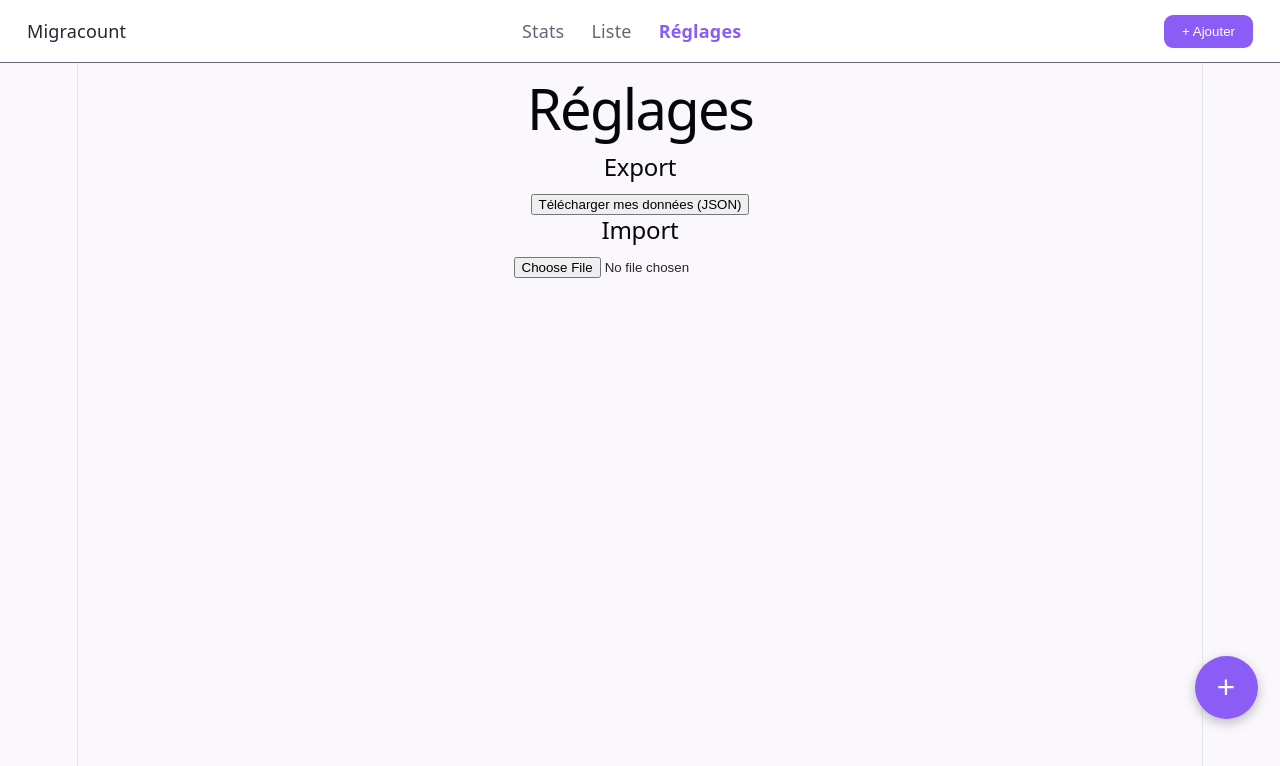
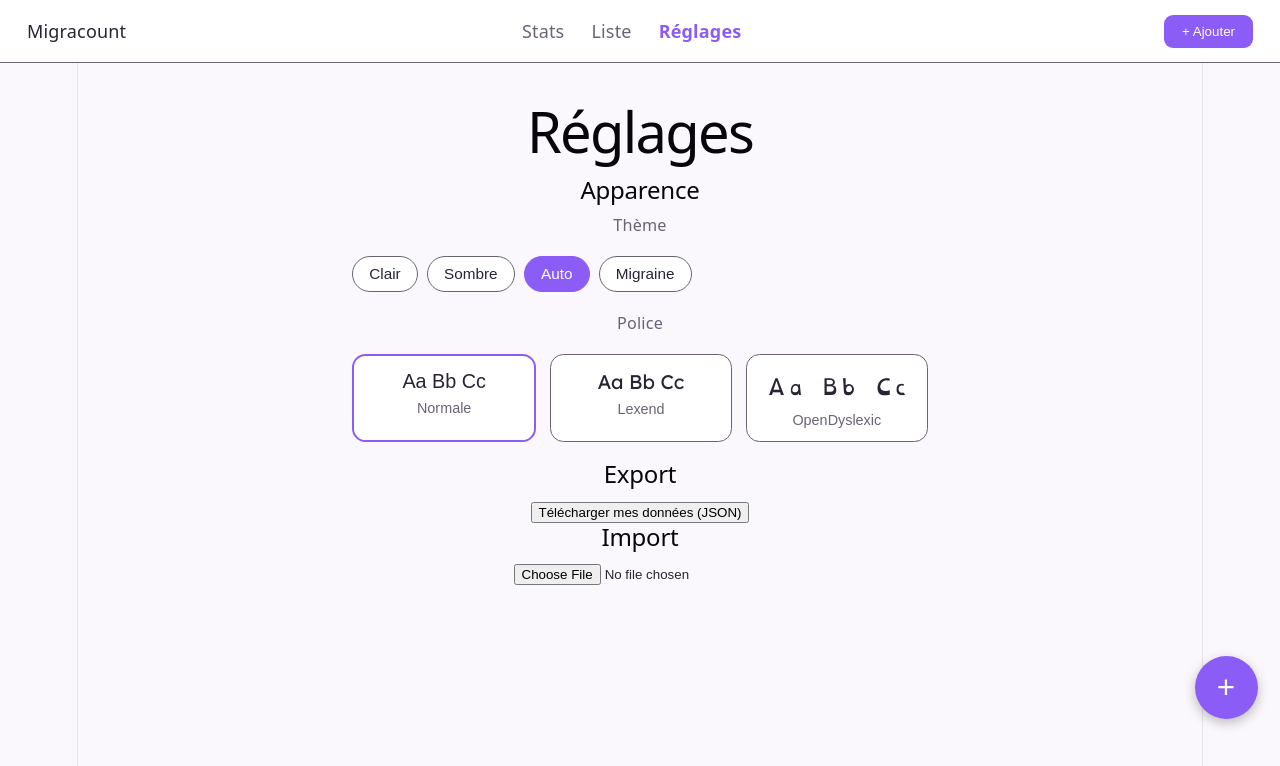
Before and after one commit to aifedespaix/migranicount, a Vue app: page /settings in a window 1280 px wide. Shown: the top 766 px of the page. Built offline with nearby package versions, Linux system fonts and the light colour scheme.

Commit message:
feat: add Apparence section to Settings with theme and font pills

```diff
--- a/src/views/SettingsView.vue
+++ b/src/views/SettingsView.vue
@@ -1,6 +1,78 @@
 <template>
   <div class="settings-view">
     <h1>Réglages</h1>
+
+    <section>
+      <h2>Apparence</h2>
+
+      <p class="field-label">Thème</p>
+      <div class="pill-group">
+        <button
+          type="button"
+          class="pill-btn"
+          :class="{ active: settings.theme === 'light' }"
+          @click="settings.setTheme('light')"
+        >
+          Clair
+        </button>
+        <button
+          type="button"
+          class="pill-btn"
+          :class="{ active: settings.theme === 'dark' }"
+          @click="settings.setTheme('dark')"
+        >
+          Sombre
+        </button>
+        <button
+          type="button"
+          class="pill-btn"
+          :class="{ active: settings.theme === 'auto' }"
+          @click="settings.setTheme('auto')"
+        >
+          Auto
+        </button>
+        <button
+          type="button"
+          class="pill-btn"
+          :class="{ active: settings.theme === 'migraine' }"
+          @click="settings.setTheme('migraine')"
+        >
+          Migraine
+        </button>
+      </div>
+
+      <p class="field-label">Police</p>
+      <div class="font-options">
+        <button
+          type="button"
+          class="font-option"
+          :class="{ active: settings.dyslexicFont === 'none' }"
+          @click="settings.setDyslexicFont('none')"
+        >
+          <span class="font-preview">Aa Bb Cc</span>
+          <span class="font-option-label">Normale</span>
+        </button>
+        <button
+          type="button"
+          class="font-option"
+          :class="{ active: settings.dyslexicFont === 'lexend' }"
+          @click="settings.setDyslexicFont('lexend')"
+        >
+          <span class="font-preview" style="font-family: 'Lexend', sans-serif">Aa Bb Cc</span>
+          <span class="font-option-label">Lexend</span>
+        </button>
+        <button
+          type="button"
+          class="font-option"
+          :class="{ active: settings.dyslexicFont === 'opendyslexic' }"
+          @click="settings.setDyslexicFont('opendyslexic')"
+        >
+          <span class="font-preview" style="font-family: 'OpenDyslexic', sans-serif">Aa Bb Cc</span>
+          <span class="font-option-label">OpenDyslexic</span>
+        </button>
+      </div>
+    </section>
+
     <section>
       <h2>Export</h2>
       <button @click="doExport">Télécharger mes données (JSON)</button>
@@ -20,7 +92,9 @@
 <script setup lang="ts">
 import { ref } from 'vue'
 import { exportAll, importAll } from '../storage/migraineRepository'
+import { useSettingsStore } from '../stores/settings'
 
+const settings = useSettingsStore()
 const confirming = ref(false)
 const pendingJson = ref<string | null>(null)
 
@@ -52,3 +126,42 @@ function confirmImport() {
   location.reload()
 }
 </script>
+
+<style scoped>
+.settings-view {
+  padding: 1.25rem 1.5rem;
+  max-width: 32rem;
+  margin: 0 auto;
+}
+.font-options {
+  display: flex;
+  gap: 0.75rem;
+  flex-wrap: wrap;
+  margin-bottom: 1rem;
+}
+.font-option {
+  flex: 1;
+  min-width: 7rem;
+  display: flex;
+  flex-direction: column;
+  align-items: center;
+  gap: 0.4rem;
+  padding: 0.75rem 0.5rem;
+  border-radius: 0.75rem;
+  border: 1px solid var(--color-muted);
+  background: var(--color-surface);
+  color: var(--color-text);
+  cursor: pointer;
+}
+.font-option.active {
+  border-color: var(--color-accent);
+  border-width: 2px;
+}
+.font-preview {
+  font-size: 1.1rem;
+}
+.font-option-label {
+  font-size: 0.8rem;
+  color: var(--color-muted);
+}
+</style>
```
